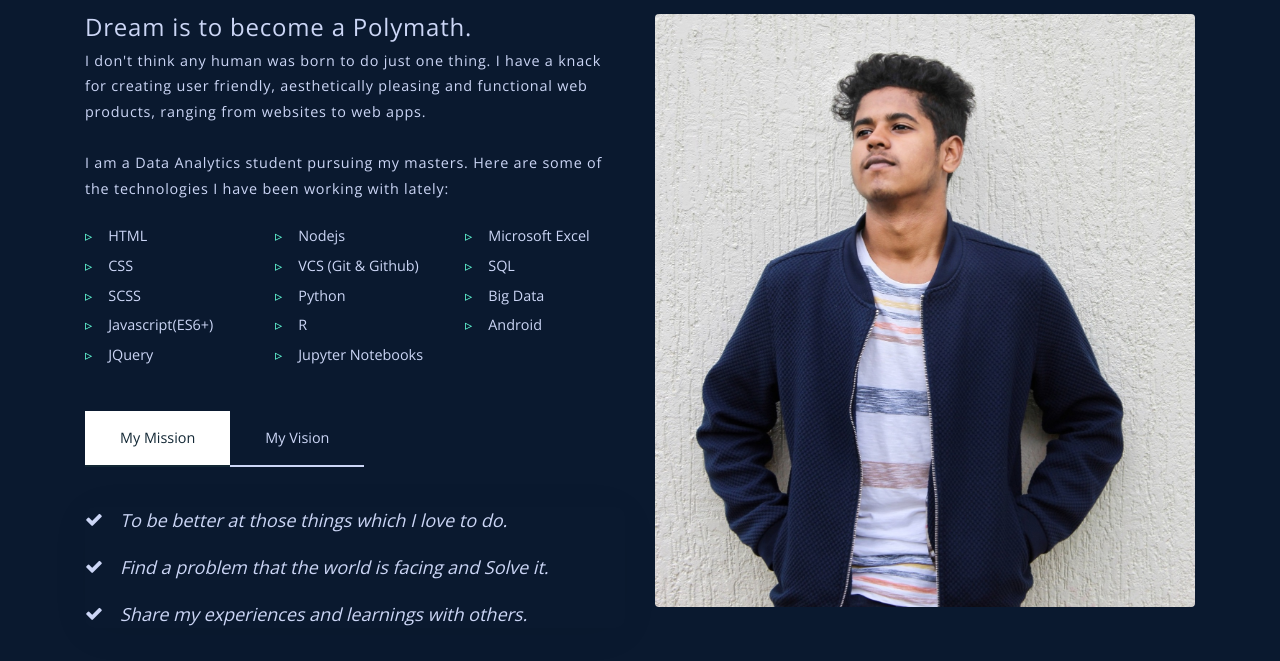
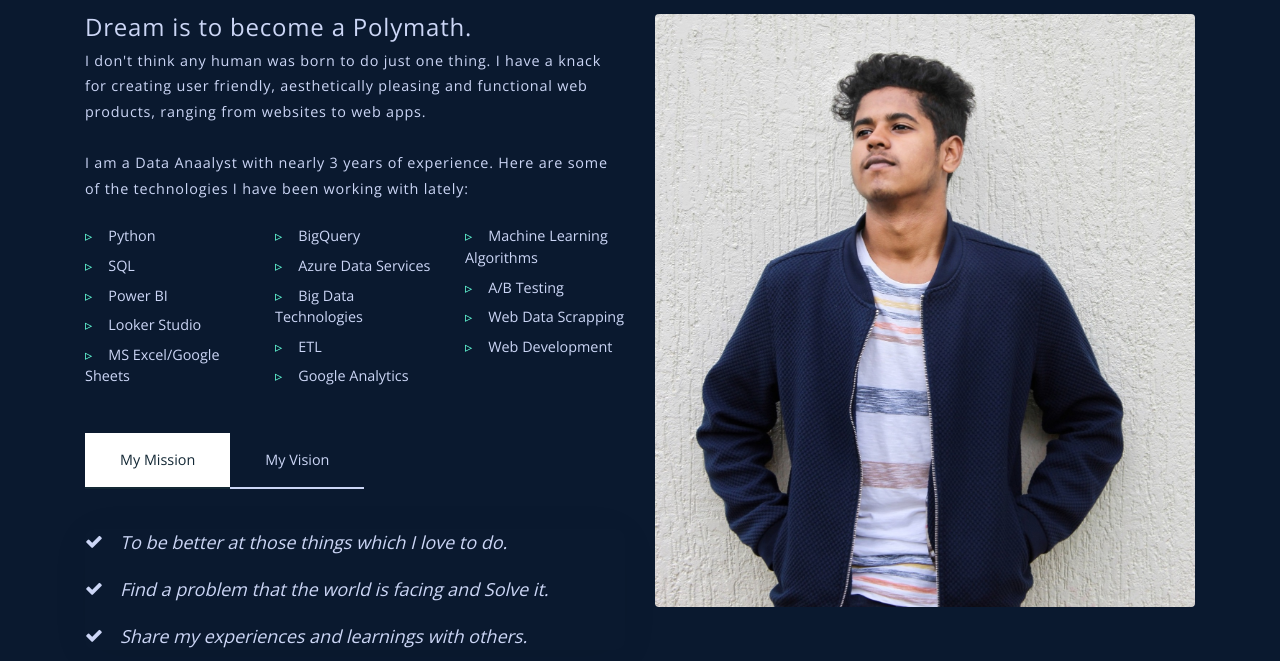
Before and after one commit to hemanth98/my-portfolio, a website: page index.html in a window 1280 px wide. Shown: the part 616-1277 px from the top of the page. Drawn offline with nearby package versions, Linux system fonts and the light colour scheme.

Commit message:
Update index.html

```diff
--- a/index.html
+++ b/index.html
@@ -67,7 +67,7 @@
         <h1 class="hero-heading">Hi there, my name is</h1>
         <h2 class="hero-subheading mt-3">Hemanth Paneer Selvam</h2>
         <p class="hero-description mt-3">
-          I am a Data Scientist  and an enthusiastic frontend developer based in London.
+          I am a Data Analyst and an enthusiastic day trader based in London.
         </p>
         <p class="heroCodeSub mt-3" style="font-size:x-large;">We do a lot of things and our experiences shapes us better in some of those.</p>
         <button class="btn hero-btn mt-5">
@@ -87,29 +87,29 @@
                 I don't think any human was born to do just one thing. I have a knack for
                 creating user friendly, aesthetically pleasing and functional
                 web products, ranging from websites to web apps. <br /><br />
-                I am a Data Analytics student pursuing my masters. Here are some of the technologies I
+                I am a Data Anaalyst with nearly 3 years of experience. Here are some of the technologies I
                 have been working with lately:
                 <ul class="techs mt-4">
                   <div class="row">
                     <div class="col-4">
-                      <li>HTML</li>
-                      <li>CSS</li>
-                      <li>SCSS</li>
-                      <li>Javascript(ES6+)</li>
-                      <li>JQuery</li>
+                      <li>Python</li>
+                      <li>SQL</li>
+                      <li>Power BI</li>
+                      <li>Looker Studio</li>
+                      <li>MS Excel/Google Sheets</li>
                     </div>
                     <div class="col-4">
-                      <li>Nodejs</li>
-                      <li>VCS (Git & Github)</li>
-                      <li>Python</li>
-                      <li>R</li>
-                      <li>Jupyter Notebooks</li>
+                      <li>BigQuery</li>
+                      <li>Azure Data Services</li>
+                      <li>Big Data Technologies</li>
+                      <li>ETL</li>
+                      <li>Google Analytics</li>
                     </div>
                     <div class="col-4">
-                      <li>Microsoft Excel</li>
-                      <li>SQL</li>
-                      <li>Big Data</li>
-                      <li>Android</li>
+                      <li>Machine Learning Algorithms</li>
+                      <li>A/B Testing</li>
+                      <li>Web Data Scrapping</li>
+                      <li>Web Development</li>
                     </div>
                   </div>
                 </ul>
```
